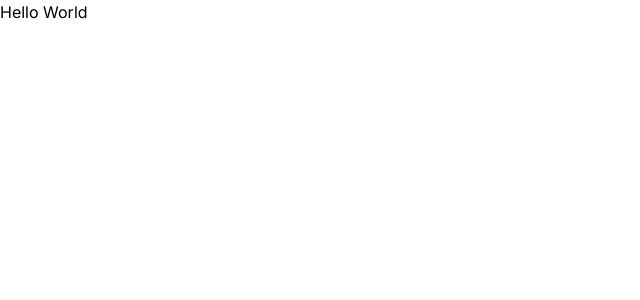
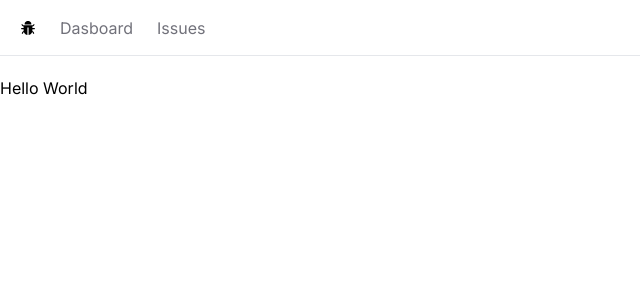
Before and after one commit to AngelMaldonado/Issue-Tracker, a Next.js app: page / in a window 1280 px wide. Shown: the top 300 px of the page, without its empty margins (0-640 px from the left). Built offline with nearby package versions, Linux system fonts and the light colour scheme.

Commit message:
Build the navbar

```diff
--- /dev/null
+++ b/app/NavBar.tsx
@@ -0,0 +1,22 @@
+import Link from 'next/link'
+import React from 'react'
+import { AiFillBug } from 'react-icons/ai'
+
+export default function NavBar() {
+  const links = [
+    { label: 'Dasboard', href: '/' },
+    { label: 'Issues', href: '/issues' }
+  ]
+  return (
+    <nav className='flex space-x-6 border-b mb-5 px-5 h-14 items-center'>
+      <Link href="/"><AiFillBug /></Link>
+      <ul className='flex space-x-6'>
+        {links.map(({ label, href }) => (
+          <li className='text-zinc-500 hover:text-zinc-800 transition-colors' key={href}>
+            <Link href={href}>{label}</Link>
+          </li>
+        ))}
+      </ul>
+    </nav>
+  )
+}
--- a/app/layout.tsx
+++ b/app/layout.tsx
@@ -1,6 +1,7 @@
 import type { Metadata } from "next";
 import { Inter } from "next/font/google";
 import "./globals.css";
+import NavBar from "./NavBar";
 
 const inter = Inter({ subsets: ["latin"] });
 
@@ -16,7 +17,10 @@
 }>) {
   return (
     <html lang="en">
-      <body className={inter.className}>{children}</body>
+      <body className={inter.className}>
+        <NavBar />
+        <main>{children}</main>
+      </body>
     </html>
   );
 }
--- a/package.json
+++ b/package.json
@@ -9,9 +9,10 @@
     "lint": "next lint"
   },
   "dependencies": {
+    "next": "14.2.7",
     "react": "^18",
     "react-dom": "^18",
-    "next": "14.2.7"
+    "react-icons": "^5.3.0"
   },
   "devDependencies": {
     "typescript": "^5",
```
Also changed, not shown: 2 other files (tests, documents, lock files or other folders).
